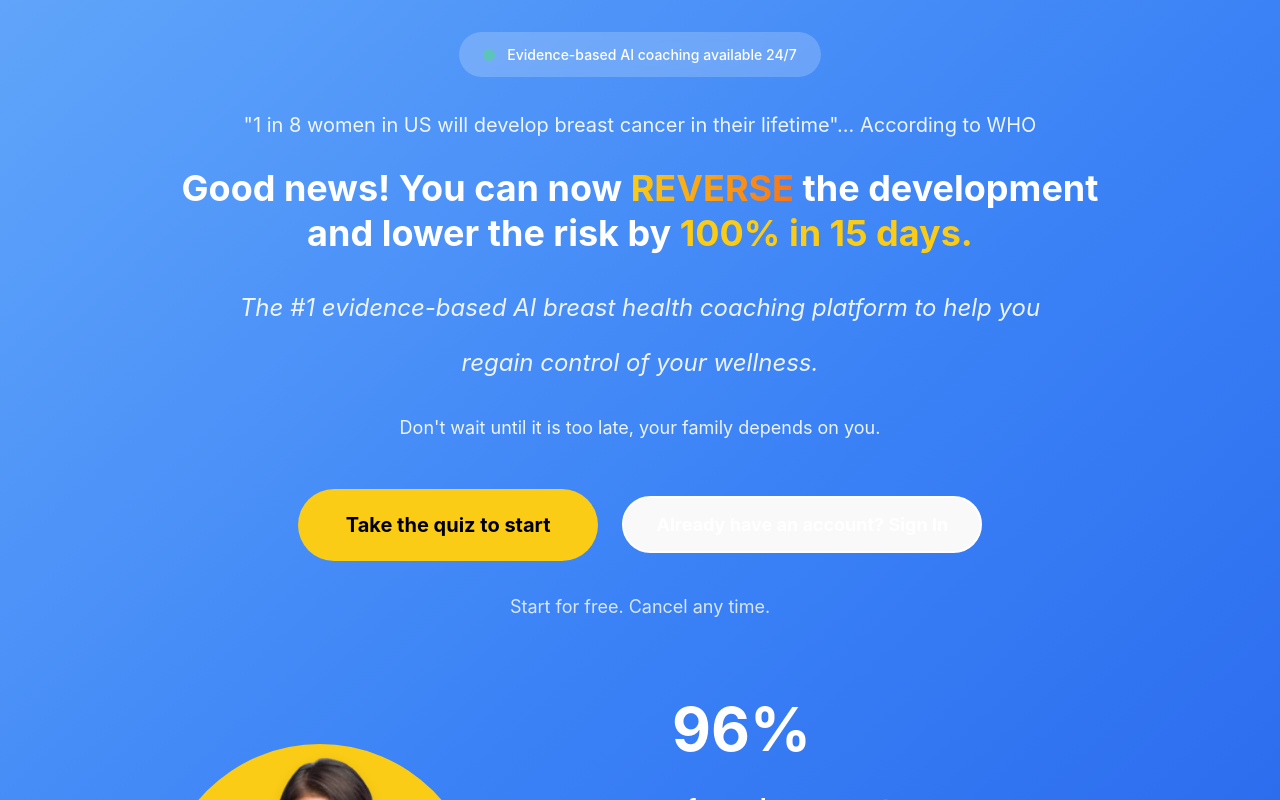
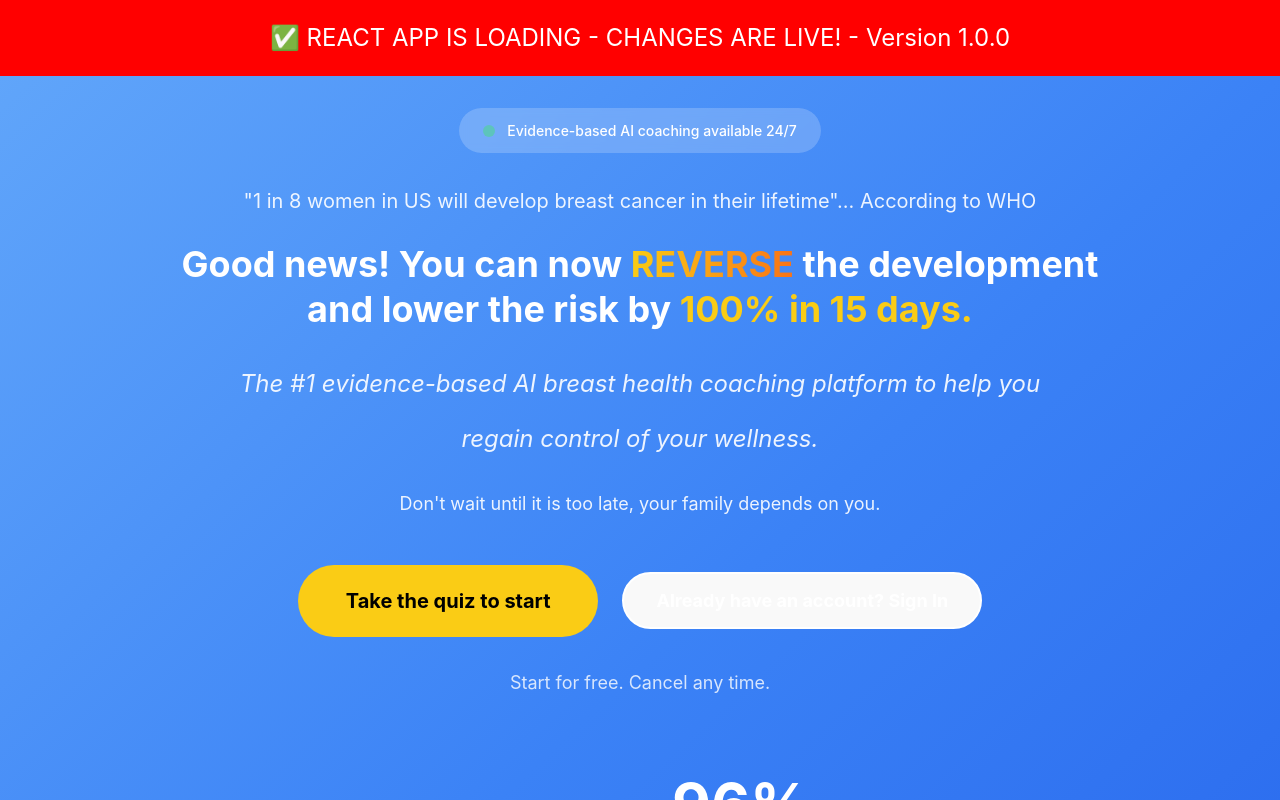
Before and after one commit to brezcode/brezcode-health, a React (Vite) app: page / in a window 1280 px wide. Shown: the top 800 px of the page. Built offline with nearby package versions, Linux system fonts and the light colour scheme.

Commit message:
Add test banner to verify React app loading

```diff
--- a/src/App.tsx
+++ b/src/App.tsx
@@ -871,6 +871,10 @@ function Footer() {
 function App() {
   return (
     <div className="min-h-screen bg-white">
+      {/* TESTING - This should show if React is loading */}
+      <div style={{backgroundColor: 'red', color: 'white', padding: '20px', fontSize: '24px', textAlign: 'center'}}>
+        ✅ REACT APP IS LOADING - CHANGES ARE LIVE! - Version 1.0.0
+      </div>
       <Hero />
       <HowItWorks />
       <Features />
```
